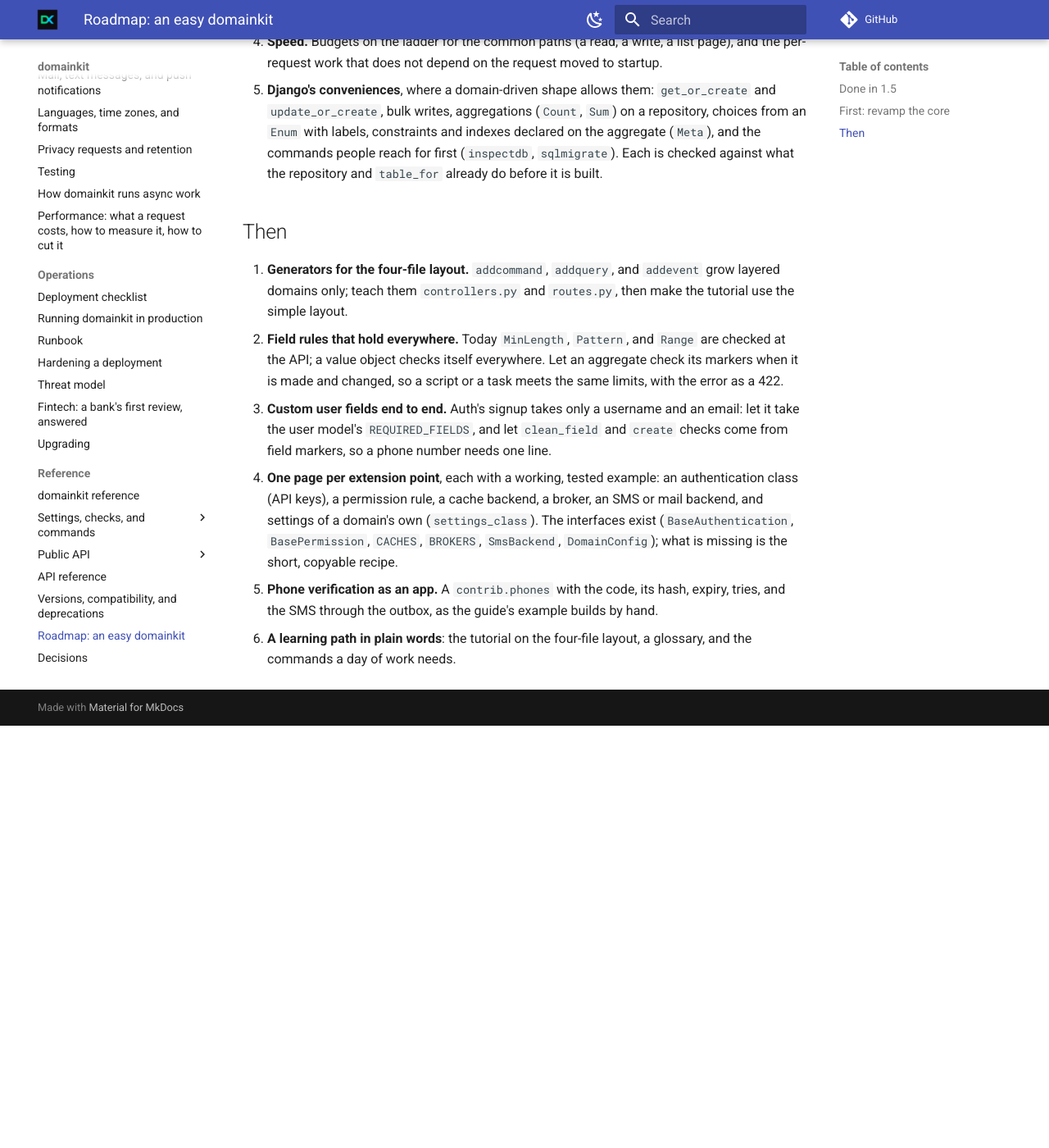
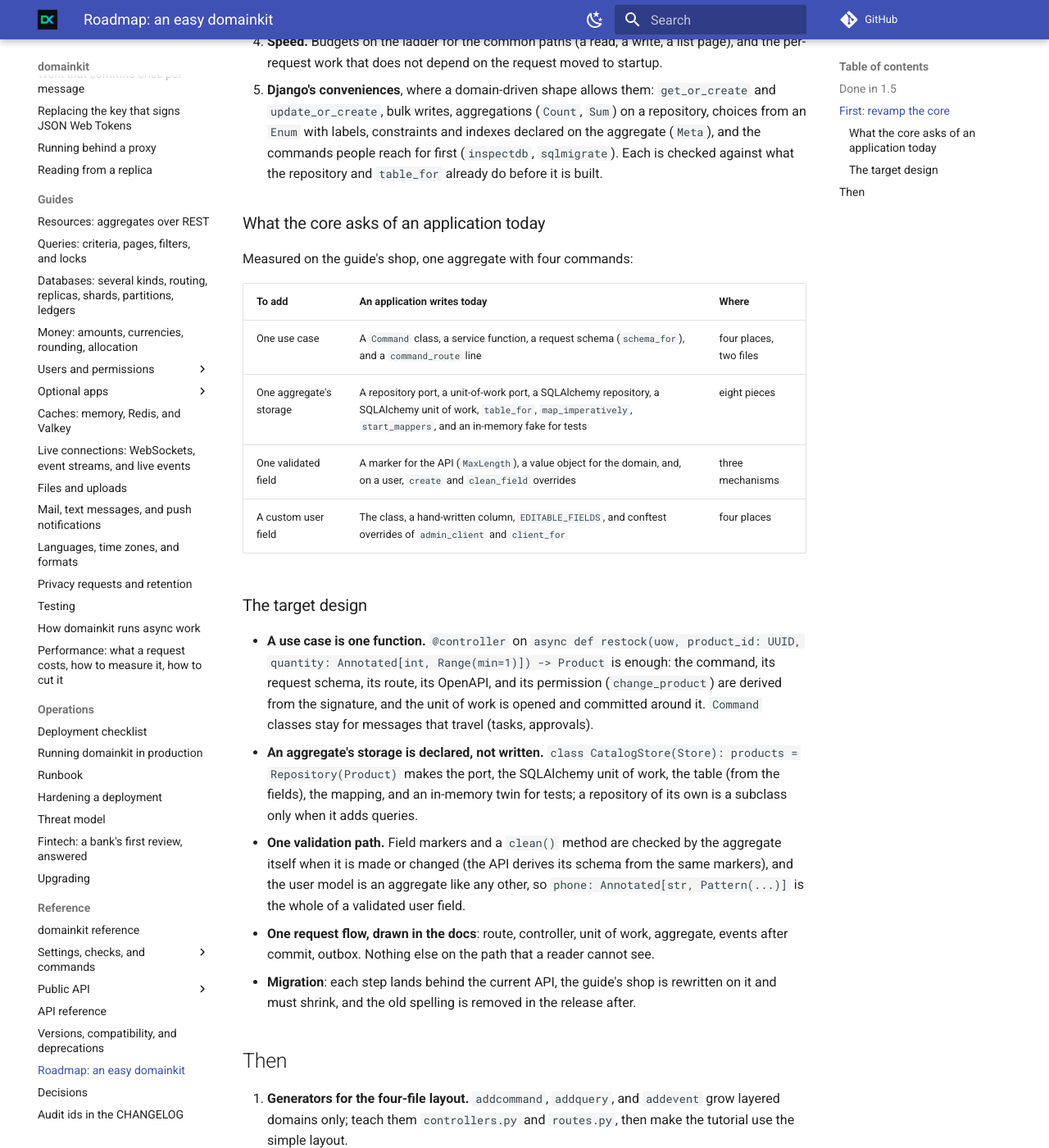
Before and after one commit to karimmattar/domainkit, an MkDocs documentation site: the page built from docs/roadmap.md, in a window 1280 px wide and 1400 px high, scrolled down 1074 px. Shown: the whole window at 82% size. Built offline with MkDocs 1.6.1 and Material for MkDocs 9.7.7, drawn with Linux system fonts in a browser that asks for light colours; comment, search, counter and statistics services are not loaded; before the commit the page ends 1959 px from its top, so only the background shows below that.

Commit message:
Roadmap: what the core asks of an application today, and the target design
Co-Authored-By: Claude Opus 5.5 <noreply@anthropic.com>
Claude-Session: https://claude.ai/code/session_01PHJB1f6AhZ5eHp561TCrvG

```diff
--- a/docs/roadmap.md
+++ b/docs/roadmap.md
@@ -44,6 +44,42 @@ at 98% or more:
    checked against what the repository and `table_for` already do before
    it is built.
 
+### What the core asks of an application today
+
+Measured on the guide's shop, one aggregate with four commands:
+
+| To add | An application writes today | Where |
+| --- | --- | --- |
+| One use case | A `Command` class, a service function, a request schema (`schema_for`), and a `command_route` line | four places, two files |
+| One aggregate's storage | A repository port, a unit-of-work port, a SQLAlchemy repository, a SQLAlchemy unit of work, `table_for`, `map_imperatively`, `start_mappers`, and an in-memory fake for tests | eight pieces |
+| One validated field | A marker for the API (`MaxLength`), a value object for the domain, and, on a user, `create` and `clean_field` overrides | three mechanisms |
+| A custom user field | The class, a hand-written column, `EDITABLE_FIELDS`, and conftest overrides of `admin_client` and `client_for` | four places |
+
+### The target design
+
+- **A use case is one function.** `@controller` on `async def restock(uow,
+  product_id: UUID, quantity: Annotated[int, Range(min=1)]) -> Product` is
+  enough: the command, its request schema, its route, its OpenAPI, and its
+  permission (`change_product`) are derived from the signature, and the
+  unit of work is opened and committed around it. `Command` classes stay
+  for messages that travel (tasks, approvals).
+- **An aggregate's storage is declared, not written.** `class
+  CatalogStore(Store): products = Repository(Product)` makes the port, the
+  SQLAlchemy unit of work, the table (from the fields), the mapping, and an
+  in-memory twin for tests; a repository of its own is a subclass only when
+  it adds queries.
+- **One validation path.** Field markers and a `clean()` method are
+  checked by the aggregate itself when it is made or changed (the API
+  derives its schema from the same markers), and the user model is an
+  aggregate like any other, so `phone: Annotated[str, Pattern(...)]` is the
+  whole of a validated user field.
+- **One request flow, drawn in the docs**: route, controller, unit of
+  work, aggregate, events after commit, outbox. Nothing else on the path
+  that a reader cannot see.
+- **Migration**: each step lands behind the current API, the guide's shop
+  is rewritten on it and must shrink, and the old spelling is removed in
+  the release after.
+
 ## Then
 
 1. **Generators for the four-file layout.** `addcommand`, `addquery`, and
```
